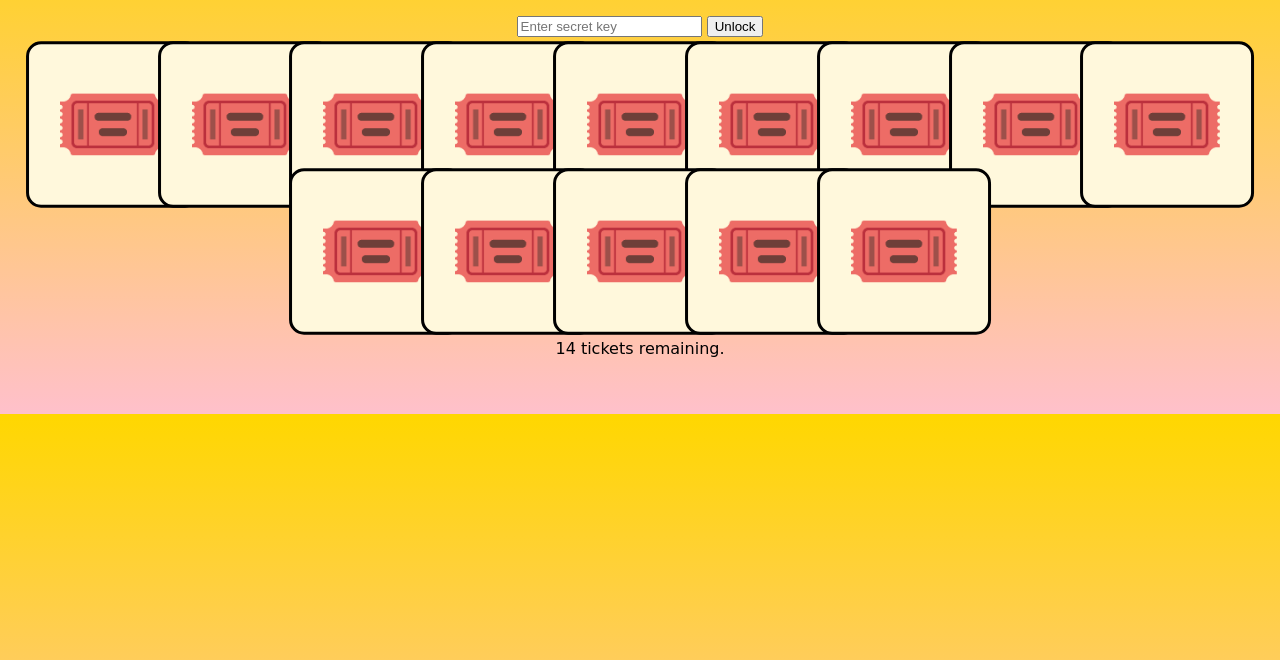
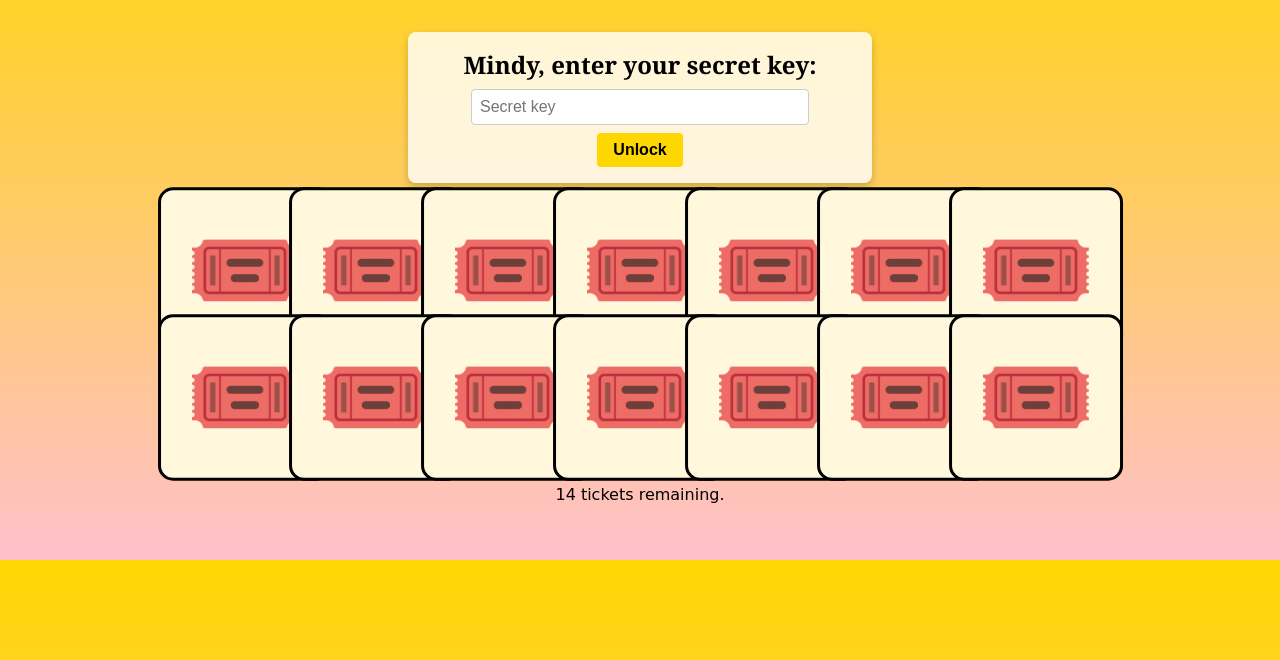
Before and after one commit to max2dmax/goldenticket, a Flask app: page / in a window 1280 px wide. Shown: the part 140-800 px from the top of the page. Run offline with Flask 3, Linux system fonts and the light colour scheme.

Commit message:
Layout changes

```diff
--- a/templates/index.html
+++ b/templates/index.html
@@ -21,11 +21,48 @@
         100% { text-shadow: 0 0 30px gold; }
       }
       .ticket-container {
-        display: flex;
-        flex-wrap: wrap;
+        display: grid;
+        grid-template-columns: repeat(7, auto);
+        gap: 1rem;
         justify-content: center;
-        gap: 1rem;
         margin: 2rem 0;
+      }
+
+      .secret-form {
+        background: rgba(255,255,255,0.8);
+        padding: 1rem 2rem;
+        border-radius: 8px;
+        box-shadow: 0 4px 8px rgba(0,0,0,0.2);
+        margin: 1rem auto;
+        text-align: center;
+        max-width: 400px;
+      }
+      .secret-form label {
+        display: block;
+        font-size: 1.5rem;
+        font-weight: bold;
+        font-family: 'Georgia', serif;
+        margin-bottom: 0.5rem;
+      }
+      .secret-form input {
+        font-size: 1rem;
+        padding: 0.5rem;
+        width: 80%;
+        margin-bottom: 0.5rem;
+        border: 1px solid #ccc;
+        border-radius: 4px;
+      }
+      .secret-form button {
+        font-size: 1rem;
+        padding: 0.5rem 1rem;
+        background: gold;
+        border: none;
+        border-radius: 4px;
+        cursor: pointer;
+        font-weight: bold;
+      }
+      .secret-form button:hover {
+        background: darkgoldenrod;
       }
     </style>
 </head>
@@ -38,10 +75,11 @@
     </div>
 
     {% if not has_key %}
-        <form method="post">
-            <input type="password" name="key" placeholder="Enter secret key">
-            <button type="submit">Unlock</button>
-        </form>
+      <form method="post" class="secret-form">
+        <label for="key">Mindy, enter your secret key:</label>
+        <input type="password" id="key" name="key" placeholder="Secret key" autocomplete="off" required>
+        <button type="submit">Unlock</button>
+      </form>
     {% endif %}
 
     <div class="ticket-container">
```
